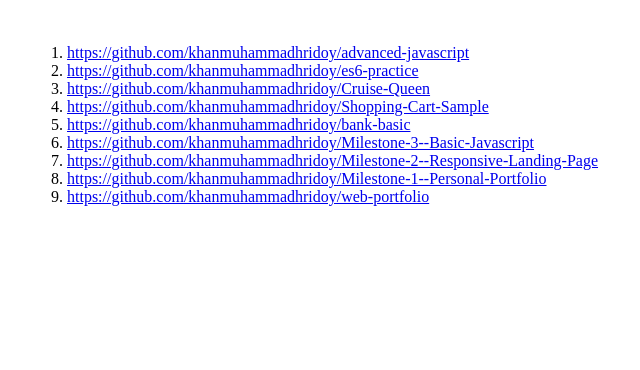
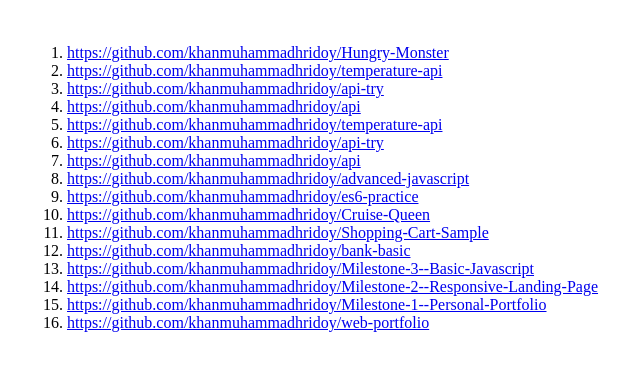
Before and after one commit to khanmuhammadhridoy/JNKRCRS-WORK, a plain HTML site: page index.html in a window 1280 px wide. Shown: the whole page, without its empty margins (1-641 px from the left). Drawn offline with Linux system fonts and the light colour scheme.

Commit message:
assignment 5

```diff
--- a/index.html
+++ b/index.html
@@ -23,22 +23,41 @@
                         <li><a href="" target="_blank"></a></li>
                         <li><a href="" target="_blank"></a></li>
                         <li><a href="" target="_blank"></a></li>
-            <li><a href="" target="_blank"></a></li>-->
+                        <li><a href="" target="_blank"></a></li> -->
+                        <li><a href="https://github.com/khanmuhammadhridoy/Hungry-Monster"
+                                        target="_blank">https://github.com/khanmuhammadhridoy/Hungry-Monster</a></li>
+                        <li><a href="https://github.com/khanmuhammadhridoy/temperature-api"
+                                        target="_blank">https://github.com/khanmuhammadhridoy/temperature-api</a></li>
+                        <li><a href="https://github.com/khanmuhammadhridoy/api-try"
+                                        target="_blank">https://github.com/khanmuhammadhridoy/api-try</a></li>
+                        <li><a href="https://github.com/khanmuhammadhridoy/api"
+                                        target="_blank">https://github.com/khanmuhammadhridoy/api</a></li>
+                        <li><a href="https://github.com/khanmuhammadhridoy/temperature-api"
+                                        target="_blank">https://github.com/khanmuhammadhridoy/temperature-api</a></li>
+                        <li><a href="https://github.com/khanmuhammadhridoy/api-try"
+                                        target="_blank">https://github.com/khanmuhammadhridoy/api-try</a></li>
+                        <li><a href="https://github.com/khanmuhammadhridoy/api"
+                                        target="_blank">https://github.com/khanmuhammadhridoy/api</a></li>
                         <li><a href="https://github.com/khanmuhammadhridoy/advanced-javascript"
-                    target="_blank">https://github.com/khanmuhammadhridoy/advanced-javascript</a></li>
+                                        target="_blank">https://github.com/khanmuhammadhridoy/advanced-javascript</a>
+                        </li>
                         <li><a href="https://github.com/khanmuhammadhridoy/es6-practice"
                                         target="_blank">https://github.com/khanmuhammadhridoy/es6-practice</a></li>
                         <li><a href="https://github.com/khanmuhammadhridoy/Cruise-Queen"
                                         target="_blank">https://github.com/khanmuhammadhridoy/Cruise-Queen</a></li>
                         <li><a href="https://github.com/khanmuhammadhridoy/Shopping-Cart-Sample"
-                    target="_blank">https://github.com/khanmuhammadhridoy/Shopping-Cart-Sample</a></li>
+                                        target="_blank">https://github.com/khanmuhammadhridoy/Shopping-Cart-Sample</a>
+                        </li>
                         <li><a href="https://github.com/khanmuhammadhridoy/bank-basic"
                                         target="_blank">https://github.com/khanmuhammadhridoy/bank-basic</a></li>
                         <li><a href="https://github.com/khanmuhammadhridoy/Milestone-3--Basic-Javascript"
-                    target="_blank">https://github.com/khanmuhammadhridoy/Milestone-3--Basic-Javascript</a></li>
+                                        target="_blank">https://github.com/khanmuhammadhridoy/Milestone-3--Basic-Javascript</a>
+                        </li>
                         <li><a href="https://github.com/khanmuhammadhridoy/Milestone-2--Responsive-Landing-Page"
-                    target="_blank">https://github.com/khanmuhammadhridoy/Milestone-2--Responsive-Landing-Page</a></li>
-            <li><a href="https://github.com/khanmuhammadhridoy/Milestone-1--Personal-Portfolio" target="_blank">
+                                        target="_blank">https://github.com/khanmuhammadhridoy/Milestone-2--Responsive-Landing-Page</a>
+                        </li>
+                        <li><a href="https://github.com/khanmuhammadhridoy/Milestone-1--Personal-Portfolio"
+                                        target="_blank">
                                         https://github.com/khanmuhammadhridoy/Milestone-1--Personal-Portfolio </a></li>
                         <li><a href="https://github.com/khanmuhammadhridoy/web-portfolio"
                                         target="_blank">https://github.com/khanmuhammadhridoy/web-portfolio</a></li>
```
Lines whose indentation alone changed are shown as unchanged.
